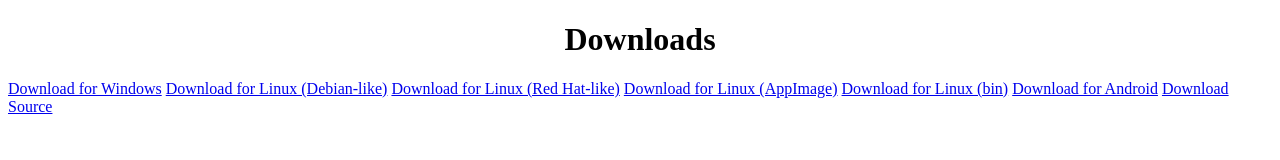
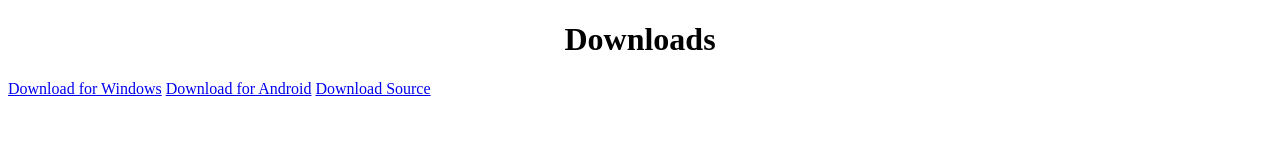
Before and after one commit to lusin-software/lusin-js-website, a plain HTML site: page downloads.html in a window 1280 px wide. Drawn offline with Linux system fonts and the light colour scheme.

Commit message:
Update downloads.html

```diff
--- a/downloads.html
+++ b/downloads.html
@@ -6,12 +6,8 @@
   </head>
   <body>
     <h1 align="center">Downloads</h1>
-    <a href="downloads/lusin-js-1.0.0.exe">Download for Windows</a>
-    <a href="downloads/lusin-js-1.0.0.deb">Download for Linux (Debian-like)</a>
-    <a href="downloads/lusin-js-1.0.0.rpm">Download for Linux (Red Hat-like)</a>
-    <a href="downloads/lusin-js-1.0.0.AppImage">Download for Linux (AppImage)</a>
-    <a href="downloads/lusin-js-1.0.0.bin">Download for Linux (bin)</a>
-    <a href="downloads/lusin-js-1.0.0.apk">Download for Android</a>
-    <a href="downloads/lusin-js-1.0.0.tar.gz">Download Source</a>
+    <a href="downloads/lusin-js-1.0.0-windows.exe">Download for Windows</a>
+    <a href="downloads/lusin-js-1.0.0-android.apk">Download for Android</a>
+    <a href="downloads/lusin-js-1.0.0-source.js">Download Source</a>
   </body>
 </html>
```
